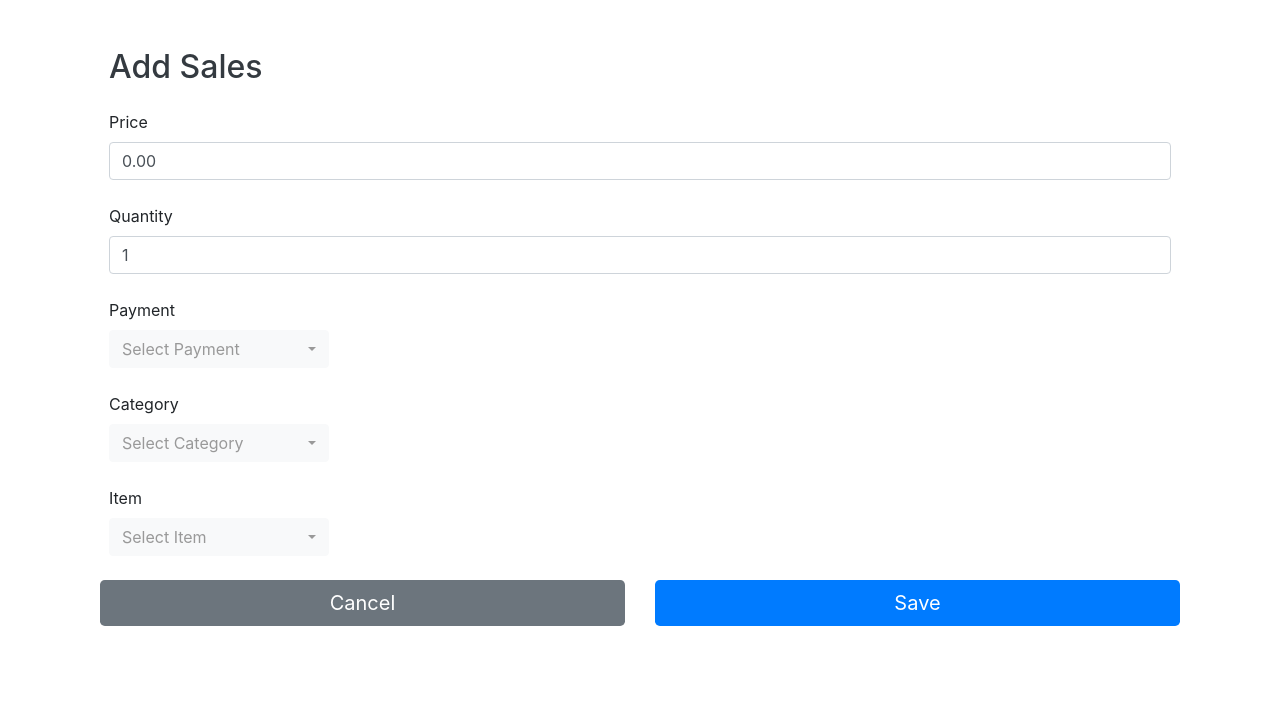
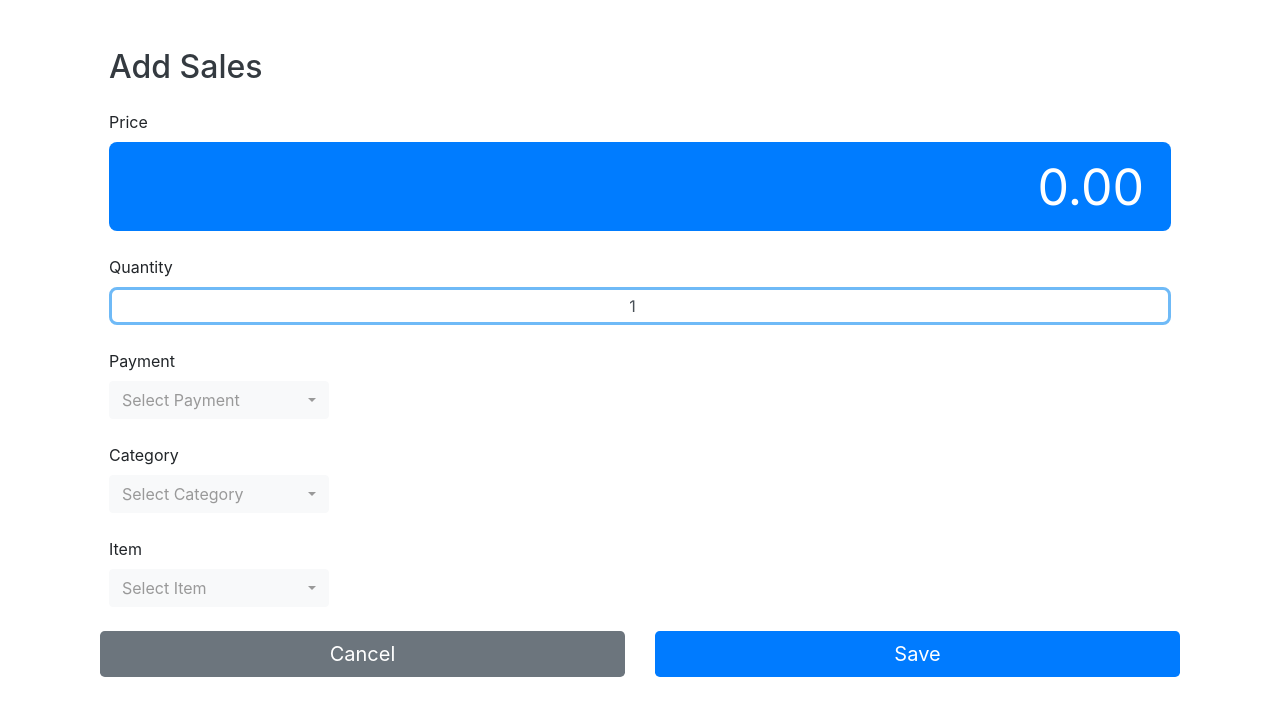
Before and after one commit to fvea/kleas-web-app, a Django app: page /sales/ in a window 1280 px wide. Shown: the top 716 px of the page. Run offline with Django 4.2, Linux system fonts and the light colour scheme; data that the repository does not hold is empty.

Commit message:
Updated Price and Quantity of Sales

```diff
--- a/sales/forms.py
+++ b/sales/forms.py
@@ -13,7 +13,7 @@ class SaleForm(forms.ModelForm):
                 attrs={
                     "id": "price-num-input",
                     "class": "form-control",
-                    "value": "0.00",
+                    "value":"0.00",
                     "min":"0",
                     "required": True,
                     }
--- a/sales/static/sales/css/add-sales.css
+++ b/sales/static/sales/css/add-sales.css
@@ -5,3 +5,22 @@
 #item-dropdown {
     background-color: blueviolet;
 }
+
+#price-num-input {
+    font-family: 'Inter', sans-serif;
+    text-align: right;
+    font-size: 50px;
+    border: none;
+    background-color:#007CFF;
+    color: #FFFFFF;
+    border-radius: 0.5rem;
+}
+
+#quantity-num-input {
+    font-family: 'Inter', sans-serif;
+    font-size: 16px;
+    background: #FFFFFF;
+    border-radius: 0.5rem;
+    border: #6FBAF7 solid;
+    text-align: center;
+}
--- a/templates/base.html
+++ b/templates/base.html
@@ -17,6 +17,10 @@
     <link rel="stylesheet" href="https://cdn.jsdelivr.net/npm/bootstrap-select@1.13.14/dist/css/bootstrap-select.min.css">
     <!-- sample.css -->
     <link rel="stylesheet" href="{% static 'sales/sample.css' %}">
+    <!-- Font-family -->
+    <link rel="preconnect" href="https://fonts.googleapis.com">
+    <link rel="preconnect" href="https://fonts.gstatic.com" crossorigin>
+    <link href="https://fonts.googleapis.com/css2?family=Inter&display=swap" rel="stylesheet">
 
 </head>
 <body>
```
